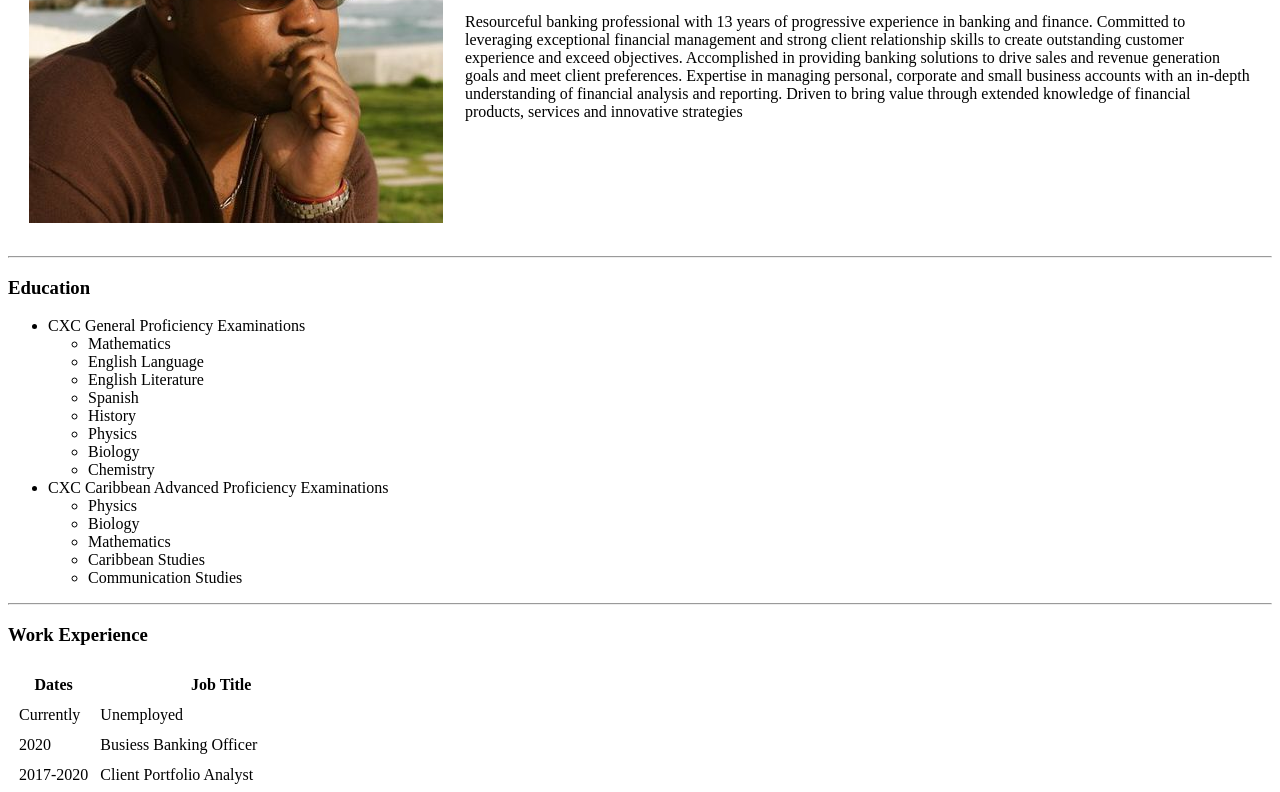
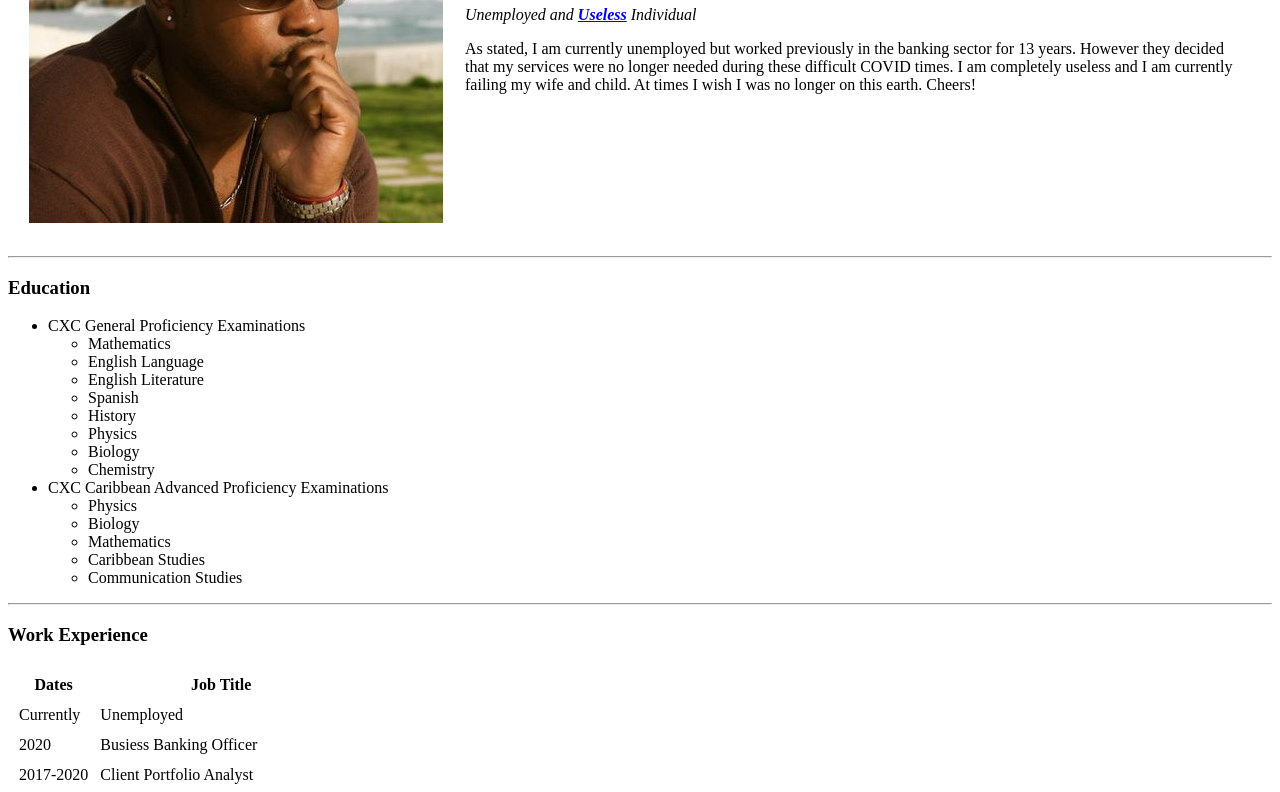
Before and after one commit to Feenyx1985/cv, a plain HTML site: page index.html in a window 1280 px wide. Shown: the part 220-1012 px from the top of the page. Drawn offline with Linux system fonts and the light colour scheme.

Commit message:
Update index.html

```diff
--- a/index.html
+++ b/index.html
@@ -13,13 +13,11 @@
       <td>
         <h1>Akyem Mandela Barrow Sr.</h1>
         <p><em>Unemployed and <strong><a href="https://www.merriam-webster.com/dictionary/useless">Useless</a></strong> Individual</em></p>
-        <p>Resourceful banking professional with 13 years of progressive experience in banking and finance.
-          Committed to leveraging exceptional financial management and strong client relationship skills to
-          create outstanding customer experience and exceed objectives. Accomplished in providing banking solutions
-          to drive sales and revenue generation goals and meet client preferences. Expertise in managing personal,
-          corporate and small business accounts with an in-depth understanding of financial
-          analysis and reporting. Driven to bring value through extended knowledge of financial
-          products, services and innovative strategies</p>
+        <p>As stated, I am currently unemployed but worked previously in the banking sector for 13 years.
+          However they decided that my services were no longer needed during these difficult COVID times.
+          I am completely useless and I am currently failing my wife and child. At times I wish
+          I was no longer on this earth. Cheers!
+        </p>
       </td>
     </tr>
   </table>
```
